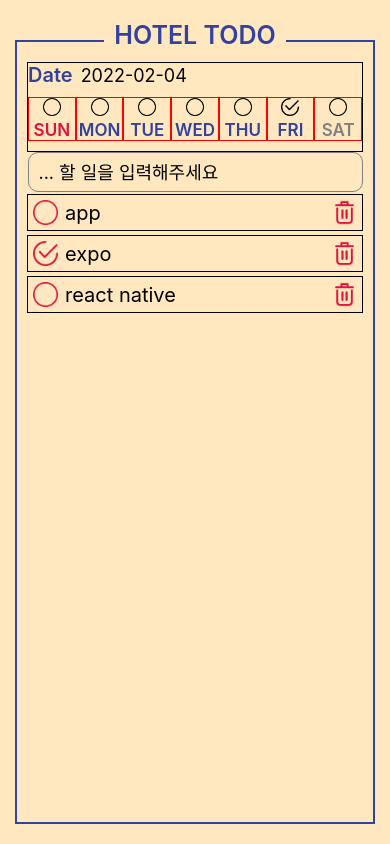
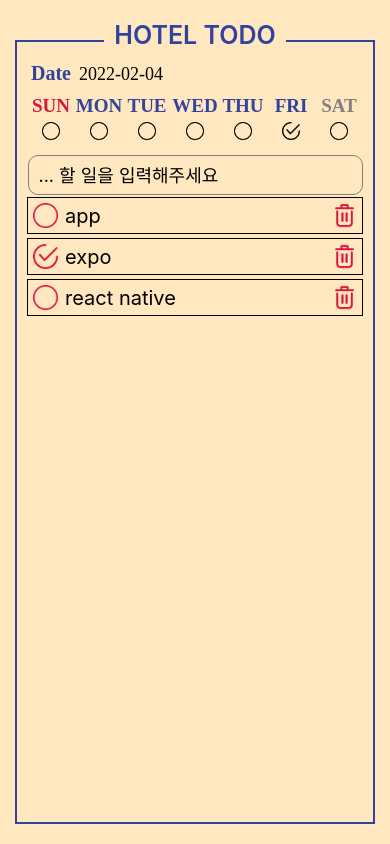
Before and after one commit to purple402/expo-todo, a React Native app: screen / in a window 390 px wide. Built offline with nearby package versions, Linux system fonts and the light colour scheme.

Commit message:
Update DateInfo.js

```diff
--- a/src/components/DateInfo.js
+++ b/src/components/DateInfo.js
@@ -4,14 +4,14 @@ import styled from 'styled-components/native';
 import { Icons } from '../Icons';
 
 const Container = styled.View`
-  border: 1px solid black;
   width: 100%;
+  margin-bottom: 5px;
 `;
 
 const SubContainer = styled.View`
   width: 100%;
   flex-direction: row;
-  align-items: center;
+  align-items: flex-end;
   margin-bottom: 10px;
 `;
 
@@ -19,23 +19,25 @@ const Title = styled.Text`
   color: ${({ theme }) => theme.main};
   font-weight: 600;
   font-size: 20px;
+  font-family: ${({ theme }) => theme.fontMain};
 `;
 
 const StyledText = styled.Text`
   color: ${({ theme }) => theme.black};
   font-size: 18px;
+  font-family: ${({ theme }) => theme.fontSub};
 `;
 
 const DayContainer = styled.View`
   align-items: center;
-  border: 1px solid red;
+  /* border: 1px solid red; */
   flex: 1;
 `;
 
 const DayTitle = styled(Title)`
   color: ${({ theme, index }) =>
     index === 0 ? theme.red : index === 6 ? theme.gray : theme.main};
-  font-size: 17px;
+  font-size: 19px;
 `;
 
 const DateInfo = () => {
@@ -47,15 +49,16 @@ const DateInfo = () => {
 
   // 요일 표시
   const weekdays = ['SUN', 'MON', 'TUE', 'WED', 'THU', 'FRI', 'SAT'];
+  // const weekdays = ['일', '월', '화', '수', '목', '금', '토'];
   const week = today.getDay();
   const todayCheck = weekdays.map((day, index) => {
     return (
       <DayContainer key={index}>
+        <DayTitle index={index}>{day}</DayTitle>
         <Image
           source={index === week ? Icons.checked : Icons.unchecked}
-          style={{ width: 18, height: 18, marginBottom: 4 }}
+          style={{ width: 18, height: 18, marginTop: 5 }}
         />
-        <DayTitle index={index}>{day}</DayTitle>
       </DayContainer>
     );
   });
@@ -63,7 +66,7 @@ const DateInfo = () => {
   return (
     <Container>
       <SubContainer>
-        <Title style={{ marginRight: 8 }}>Date</Title>
+        <Title style={{ marginRight: 8, marginLeft: 4 }}>Date</Title>
         <StyledText>
           {year}-{month}-{day}
         </StyledText>
```
